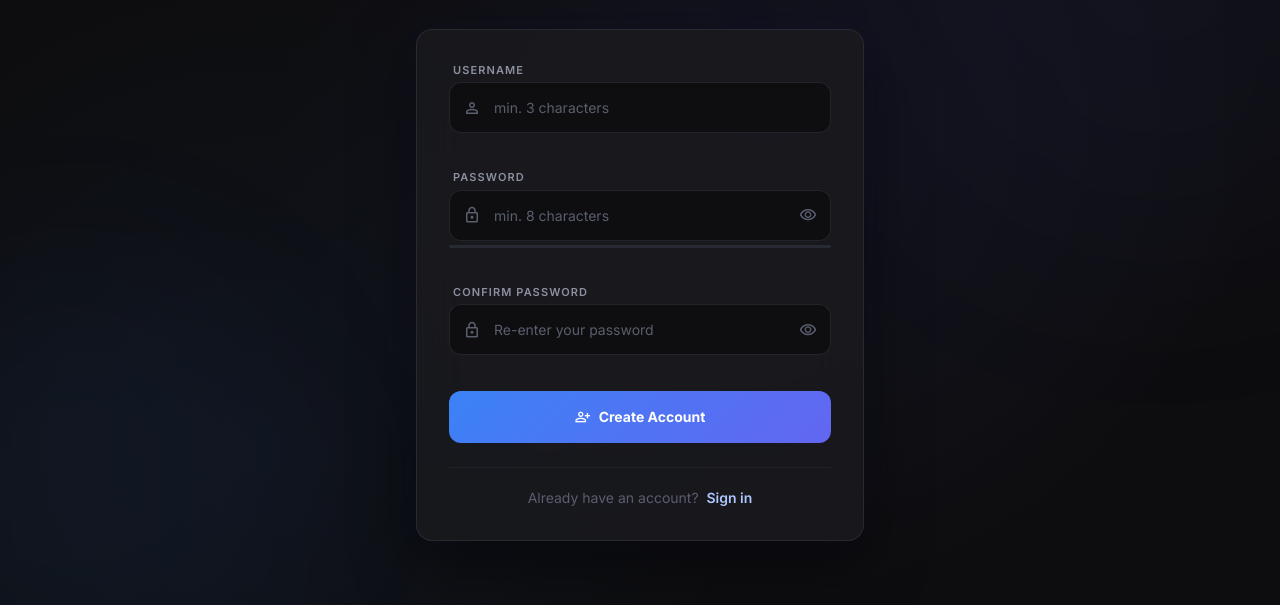
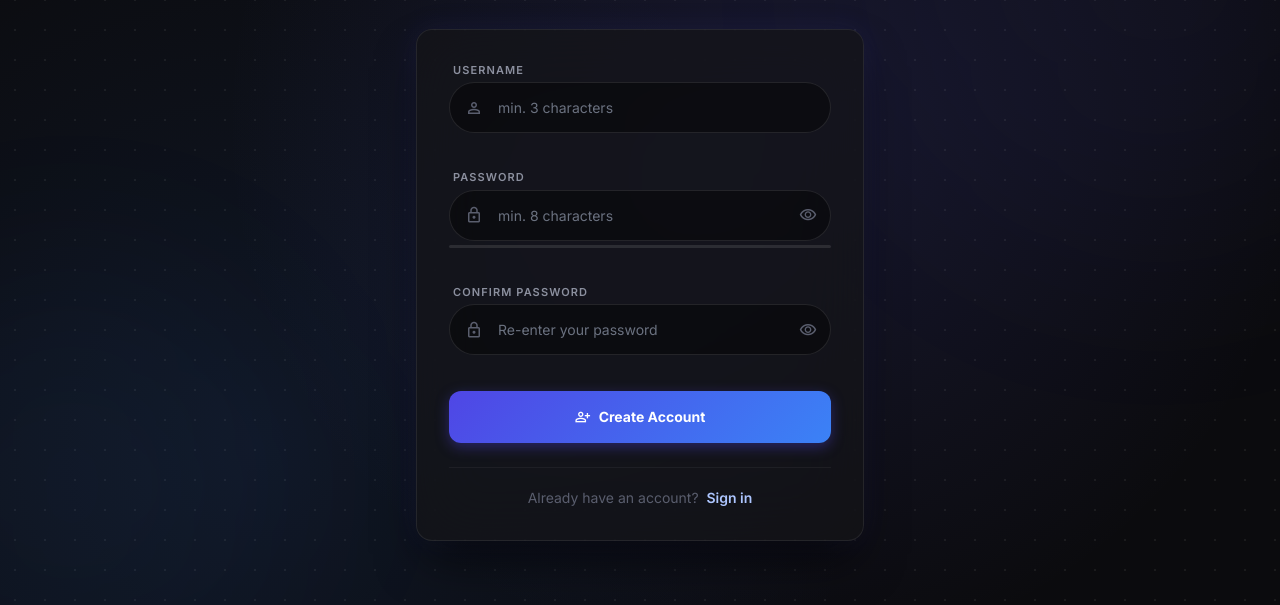
Before and after one commit to AnshPradhan14/Agentic-RAG, a plain HTML site: page frontend/signup.html in a window 1280 px wide. Shown: the part 195-800 px from the top of the page. Drawn offline with nearby package versions, Linux system fonts and the light colour scheme.

Commit message:
Auth: Implement password confirmation validation, strength meter, and remove restrictive session guards

```diff
--- a/frontend/signup.html
+++ b/frontend/signup.html
@@ -9,44 +9,71 @@
 <link href="https://fonts.googleapis.com/css2?family=Material+Symbols+Outlined:wght,FILL@100..700,0..1&display=swap" rel="stylesheet"/>
 <style>
   body {
-    background-color: #0D0D0F;
-    background-image: radial-gradient(circle at 60% 40%, rgba(99,102,241,0.08) 0%, transparent 55%),
-                      radial-gradient(circle at 20% 80%, rgba(59,130,246,0.06) 0%, transparent 40%),
-                      radial-gradient(#1b1b1d 0.5px, transparent 0.5px);
-    background-size: 100% 100%, 100% 100%, 24px 24px;
+    background-color: #0B0B0E;
+    background-image: radial-gradient(circle at 60% 40%, rgba(99,102,241,0.15) 0%, transparent 60%),
+                      radial-gradient(circle at 20% 80%, rgba(59,130,246,0.1) 0%, transparent 50%),
+                      radial-gradient(#1b1b1d 1px, transparent 1px);
+    background-size: 100% 100%, 100% 100%, 30px 30px;
     font-family: 'Inter', sans-serif;
+    color: #e5e1e4;
   }
   .glass-card {
-    background: rgba(26,26,30,0.88);
-    backdrop-filter: blur(24px);
-    border: 1px solid rgba(66,71,84,0.4);
-    box-shadow: 0 20px 60px rgba(0,0,0,0.5), 0 0 40px rgba(99,102,241,0.06);
+    background: rgba(20, 20, 24, 0.7);
+    backdrop-filter: blur(30px);
+    border: 1px solid rgba(255, 255, 255, 0.08);
+    box-shadow: 0 25px 50px -12px rgba(0,0,0,0.7), 0 0 30px rgba(99,102,241,0.1);
+    transition: transform 0.3s ease;
   }
+  .glass-card:hover { transform: translateY(-2px); }
   .btn-primary {
-    background: linear-gradient(135deg, #3B82F6, #6366f1);
-    transition: all 0.2s ease;
+    background: linear-gradient(135deg, #4f46e5, #3b82f6);
+    transition: all 0.3s cubic-bezier(0.4, 0, 0.2, 1);
+    box-shadow: 0 4px 14px 0 rgba(79, 70, 229, 0.39);
   }
-  .btn-primary:hover { opacity: 0.9; transform: translateY(-1px); box-shadow: 0 8px 25px rgba(59,130,246,0.35); }
-  .btn-primary:active { transform: scale(0.98); }
+  .btn-primary:hover {
+    opacity: 1;
+    transform: translateY(-2px);
+    box-shadow: 0 6px 20px rgba(79, 70, 229, 0.5);
+  }
+  .btn-primary:active { transform: scale(0.97); }
   .btn-primary:disabled { opacity: 0.5; cursor: not-allowed; transform: none; box-shadow: none; }
   .input-wrap { position: relative; }
   .input-field {
-    width: 100%; padding: 0.875rem 1rem 0.875rem 2.75rem;
-    background: #0e0e10; border: 1px solid rgba(66,71,84,0.4);
-    border-radius: 0.75rem; color: #e5e1e4; font-size: 0.875rem;
-    outline: none; transition: all 0.2s;
+    width: 100%;
+    padding: 0.875rem 1rem 0.875rem 3rem !important;
+    background: rgba(0, 0, 0, 0.4) !important;
+    border: 1px solid rgba(255, 255, 255, 0.1) !important;
+    border-radius: 9999px !important;
+    color: #ffffff !important;
+    font-size: 0.875rem;
+    outline: none;
+    transition: all 0.3s ease;
   }
-  .input-field:focus { border-color: rgba(173,198,255,0.5); box-shadow: 0 0 0 3px rgba(173,198,255,0.1); }
-  .input-field.error { border-color: rgba(255,107,107,0.6); box-shadow: 0 0 0 3px rgba(255,107,107,0.1); }
-  .input-field.success { border-color: rgba(16,185,129,0.5); }
-  .input-field::placeholder { color: #5a5e6e; }
+  .input-field:-webkit-autofill,
+  .input-field:-webkit-autofill:hover,
+  .input-field:-webkit-autofill:focus,
+  .input-field:-webkit-autofill:active {
+    -webkit-box-shadow: 0 0 0 30px #1c1c24 inset !important;
+    -webkit-text-fill-color: #ffffff !important;
+    transition: background-color 5000s ease-in-out 0s;
+    border-radius: 9999px !important;
+  }
+  .input-field:focus {
+    border-color: rgba(99,102,241,0.6) !important;
+    box-shadow: 0 0 0 4px rgba(99,102,241,0.15) !important;
+    background: rgba(0,0,0,0.6) !important;
+  }
+  .input-field.error { border-color: rgba(255,107,107,0.6) !important; box-shadow: 0 0 0 3px rgba(255,107,107,0.15) !important; }
+  .input-field.success { border-color: rgba(16,185,129,0.5) !important; }
+  .input-field::placeholder { color: #6b7280 !important; }
   .field-error { font-size: 11px; color: #ff6b6b; margin-top: 4px; padding-left: 4px; min-height: 16px; }
   .alert-box { border-radius: 0.75rem; padding: 0.75rem 1rem; font-size: 0.8rem; display: none; }
-  .alert-error { background: rgba(255,180,171,0.1); border: 1px solid rgba(255,180,171,0.3); color: #ffb4ab; }
+  .alert-error { background: rgba(239,68,68,0.15); border: 1px solid rgba(239,68,68,0.3); color: #fca5a5; }
   /* Strength bar */
-  .strength-bar-track { height: 3px; background: rgba(66,71,84,0.4); border-radius: 3px; overflow: hidden; margin-top: 8px; }
+  .strength-bar-track { height: 3px; background: rgba(255,255,255,0.1); border-radius: 3px; overflow: hidden; margin-top: 8px; }
   .strength-bar-fill { height: 100%; border-radius: 3px; transition: width 0.3s, background 0.3s; width: 0; }
-  .material-symbols-outlined { font-variation-settings: 'FILL' 0, 'wght' 400, 'GRAD' 0, 'opsz' 24; }
+  .material-symbols-outlined { transition: color 0.3s ease; font-variation-settings: 'FILL' 0, 'wght' 400, 'GRAD' 0, 'opsz' 24; }
+  .input-wrap:focus-within .material-symbols-outlined { color: #818cf8 !important; }
   @keyframes fadeIn { from { opacity:0; transform:translateY(8px); } to { opacity:1; transform:translateY(0); } }
   main { animation: fadeIn 0.4s ease; }
 </style>
@@ -79,7 +106,7 @@
       <div class="space-y-1">
         <label class="block text-[11px] font-semibold uppercase tracking-widest px-1" style="color:#8c909f;" for="username">Username</label>
         <div class="input-wrap">
-          <div class="absolute inset-y-0 left-0 pl-3.5 flex items-center pointer-events-none">
+          <div class="absolute inset-y-0 left-0 pl-4 flex items-center pointer-events-none">
             <span class="material-symbols-outlined text-lg" style="color:#5a5e6e;">person</span>
           </div>
           <input class="input-field" id="username" name="username" placeholder="min. 3 characters" required type="text" autocomplete="username"
@@ -92,12 +119,12 @@
       <div class="space-y-1">
         <label class="block text-[11px] font-semibold uppercase tracking-widest px-1" style="color:#8c909f;" for="password">Password</label>
         <div class="input-wrap">
-          <div class="absolute inset-y-0 left-0 pl-3.5 flex items-center pointer-events-none">
+          <div class="absolute inset-y-0 left-0 pl-4 flex items-center pointer-events-none">
             <span class="material-symbols-outlined text-lg" style="color:#5a5e6e;">lock</span>
           </div>
           <input class="input-field" id="password" name="password" placeholder="min. 8 characters" required type="password" autocomplete="new-password"
                  oninput="validatePassword(); validateConfirm()"/>
-          <button class="absolute inset-y-0 right-0 pr-3.5 flex items-center" type="button" onclick="togglePass('password', this)">
+          <button class="absolute inset-y-0 right-0 pr-3.5 flex items-center transition-transform hover:scale-110" type="button" onclick="togglePass('password', this)">
             <span class="material-symbols-outlined text-lg" style="color:#5a5e6e;">visibility</span>
           </button>
         </div>
@@ -110,12 +137,12 @@
       <div class="space-y-1">
         <label class="block text-[11px] font-semibold uppercase tracking-widest px-1" style="color:#8c909f;" for="confirm-password">Confirm Password</label>
         <div class="input-wrap">
-          <div class="absolute inset-y-0 left-0 pl-3.5 flex items-center pointer-events-none">
+          <div class="absolute inset-y-0 left-0 pl-4 flex items-center pointer-events-none">
             <span class="material-symbols-outlined text-lg" style="color:#5a5e6e;">lock</span>
           </div>
           <input class="input-field" id="confirm-password" name="confirm-password" placeholder="Re-enter your password" required type="password" autocomplete="new-password"
                  oninput="validateConfirm()" onblur="validateConfirm()"/>
-          <button class="absolute inset-y-0 right-0 pr-3.5 flex items-center" type="button" onclick="togglePass('confirm-password', this)">
+          <button class="absolute inset-y-0 right-0 pr-3.5 flex items-center transition-transform hover:scale-110" type="button" onclick="togglePass('confirm-password', this)">
             <span class="material-symbols-outlined text-lg" style="color:#5a5e6e;">visibility</span>
           </button>
         </div>
@@ -191,6 +218,7 @@
 
   if (val.length === 0) { setFieldState('password', 'password-err', false, ''); passwordValid = false; return; }
   if (val.length < 8) { setFieldState('password', 'password-err', false, 'Password must be at least 8 characters.'); passwordValid = false; return; }
+  if (strength < 3) { setFieldState('password', 'password-err', false, 'Password is too weak. Add numbers/uppercase/symbols.'); passwordValid = false; return; }
   setFieldState('password', 'password-err', true, '');
   passwordValid = true;
 }
@@ -237,7 +265,7 @@
     const res = await fetch(`${API}/auth/signup`, {
       method: 'POST',
       headers: { 'Content-Type': 'application/json' },
-      body: JSON.stringify({ username, password, confirm_password }),
+      body: JSON.stringify({ username, password }),
     });
 
     const data = await res.json().catch(() => ({}));
@@ -257,13 +285,8 @@
   }
 }
 
-// Guard: redirect if already logged in
-const existingToken = localStorage.getItem('ask_data_token');
-const existingUser = JSON.parse(localStorage.getItem('ask_data_user') || 'null');
-if (existingToken && existingUser) {
-  if (existingUser.role === 'admin') window.location.href = 'admin_dashboard.html';
-  else window.location.href = 'chat.html';
-}
+// Guard removed to allow account creation at any time
+
 </script>
 </body>
 </html>
```
